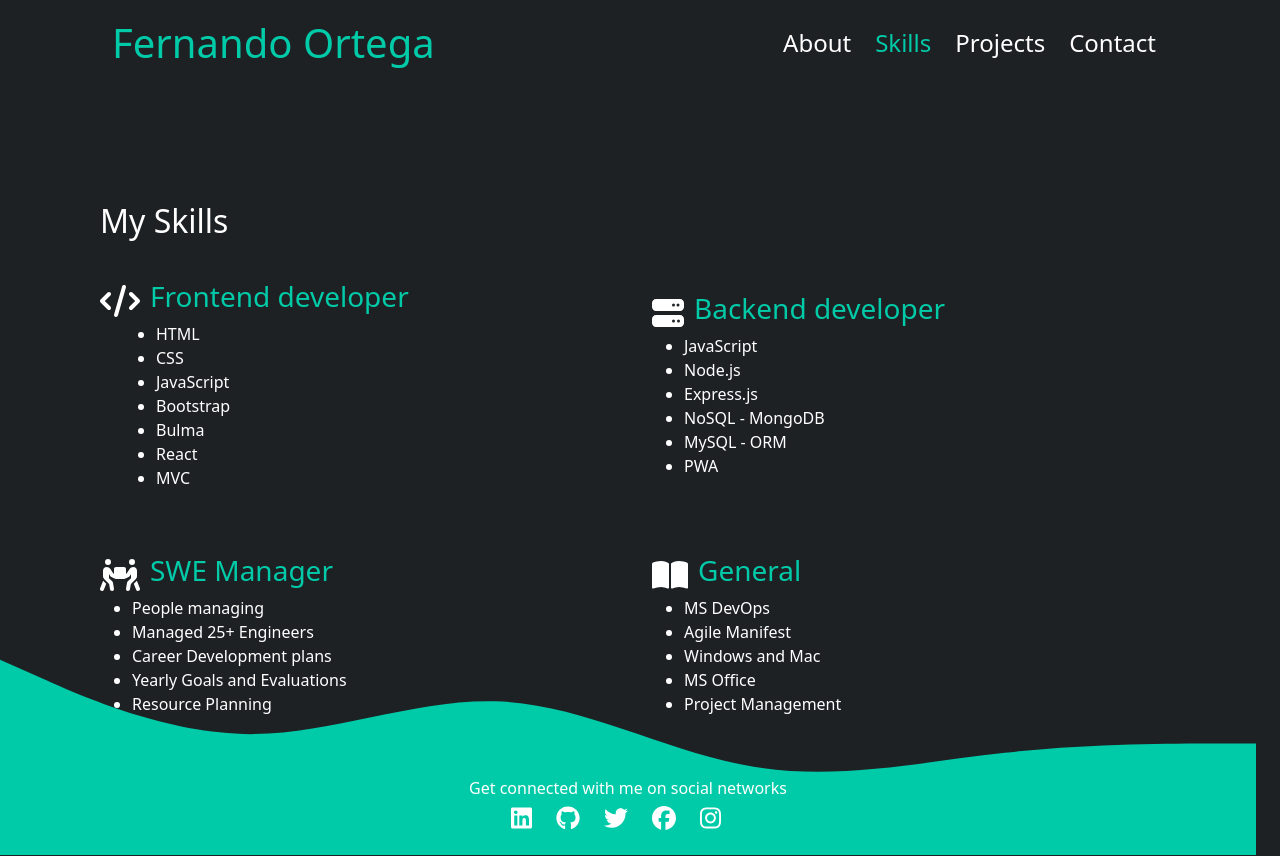
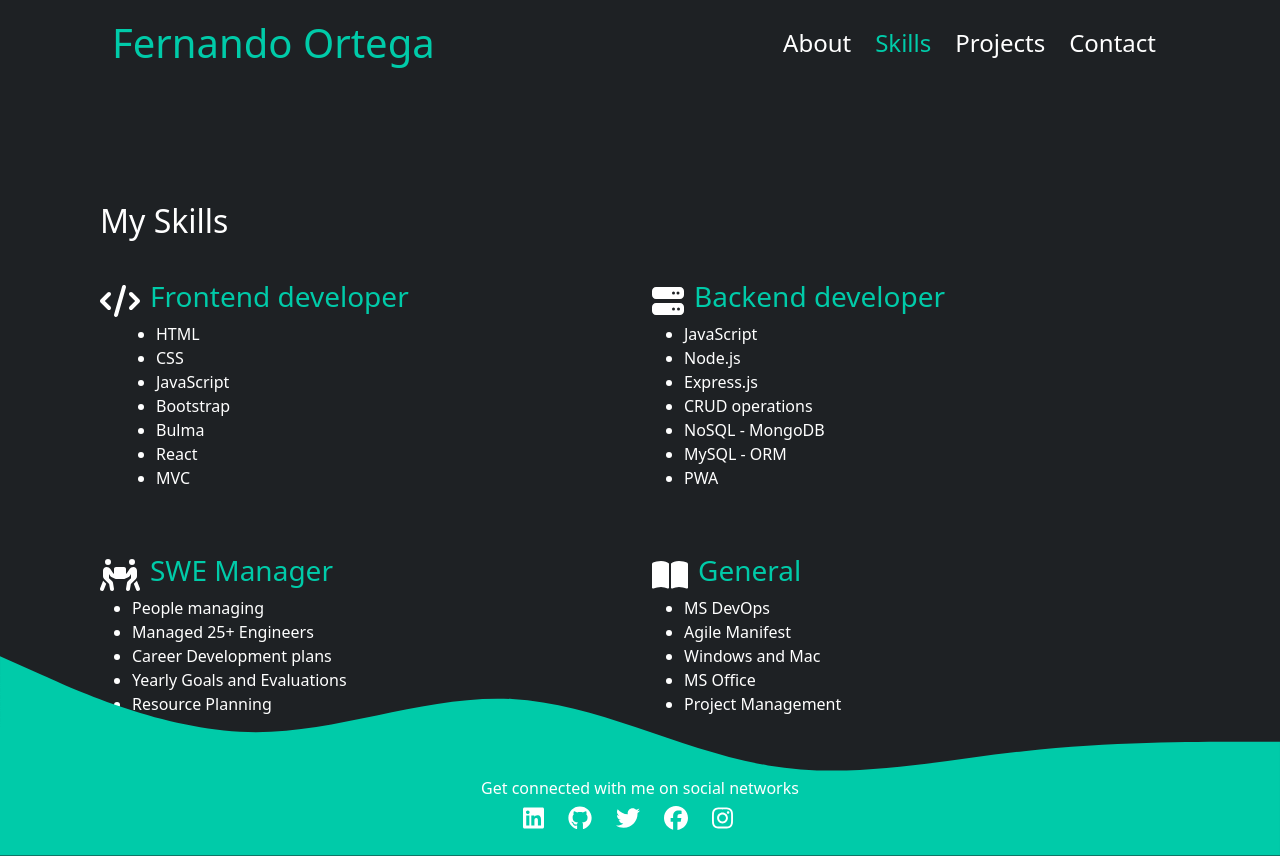
Before and after one commit to Feortegas/portfolio-react, a React (Create React App) app: page / in a window 1280 px wide. Both pictures are taken after a click on the item "Skills". Built offline with nearby package versions, Linux system fonts and the light colour scheme.

Commit message:
fix issue with footer row bootstrap prop adding unwanted padding

```diff
--- a/src/components/Projects/index.js
+++ b/src/components/Projects/index.js
@@ -21,7 +21,7 @@ function Projects() {
 							/>
 						</a>
 						<div>
-							<h3>reddit-light website</h3>
+							<h3>reddit-lite website</h3>
 							<p>
 								Light version of reddit.com. Focus of the application is for the
 								user that is not a die-hard reddit user to be able to focus on
--- a/src/components/Skills/index.js
+++ b/src/components/Skills/index.js
@@ -38,6 +38,7 @@ function Skills() {
 						<li>JavaScript</li>
 						<li>Node.js</li>
 						<li>Express.js</li>
+						<li>CRUD operations</li>
 						<li>NoSQL - MongoDB</li>
 						<li>MySQL - ORM</li>
 						<li>PWA</li>
--- a/src/index.css
+++ b/src/index.css
@@ -1,5 +1,6 @@
 * {
   color: white;
+
 }
 
 #root {
@@ -49,17 +50,21 @@ nav ul li:hover {
   /* background-position: bottom; */
   /* min-height: 300px; */
   max-height: 500px;
-  align-items: flex-end;
+  /* align-items: flex-end; */
   text-align: center;
   min-width: 100%;
   position: absolute;
   bottom: 0;
+  /* left: 1.5rem; */
+  --bs-gutter-x: 0 !important;
+  /* flex-wrap: wrap;  */
 }
 
 .footer-text {
   background-color: transparent;
   position: absolute;
   bottom: 20px;
+  padding: 0 !important;
 }
 
 .footer-icons {
```
